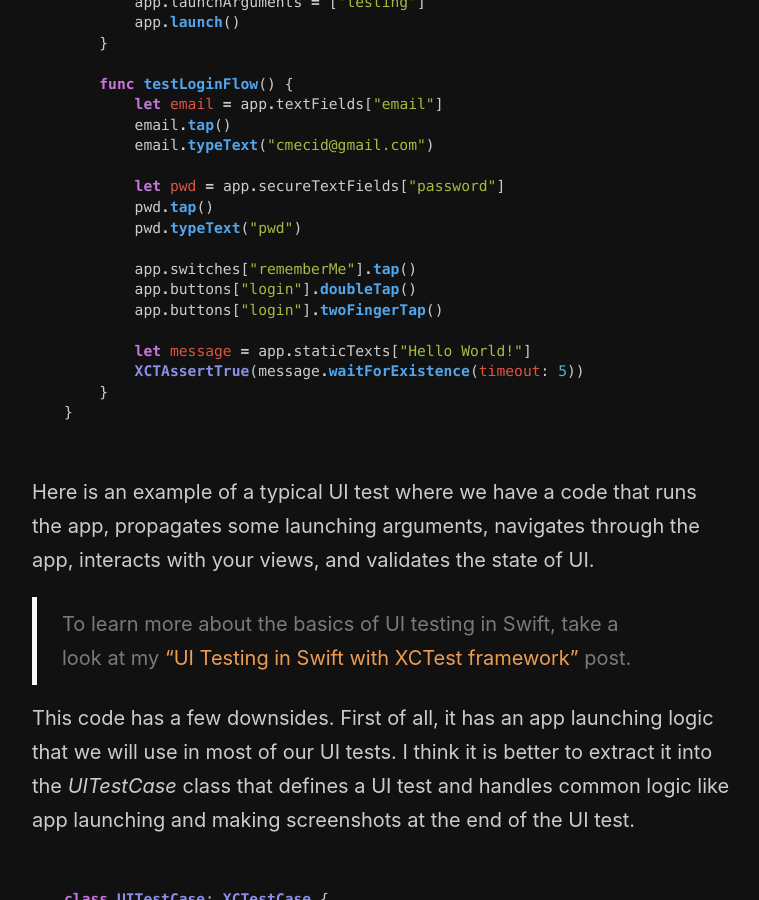
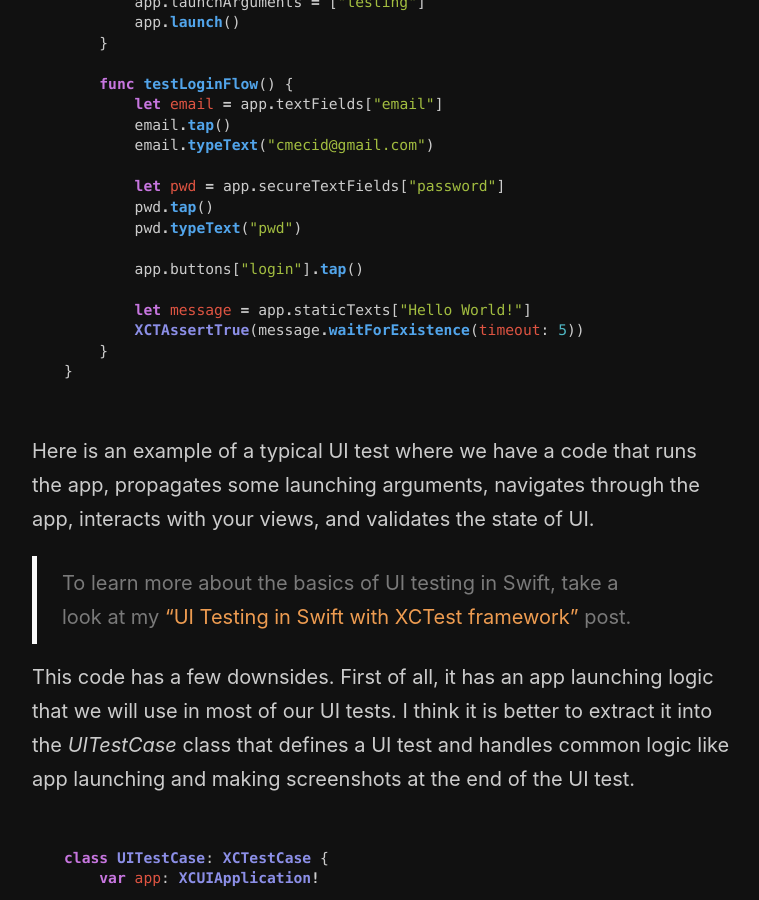
Before and after one commit to mecid/mecid.github.io, a Jekyll site: the page built from _posts/2021-03-24-ui-testing-using-page-object-pattern-in-swift.md, in a window 1280 px wide and 900 px high, scrolled down 718 px. Shown: the whole window, without its empty margins (258-1017 px from the left). Built offline with Jekyll 4.4.1, drawn with Linux system fonts in a browser that asks for light colours.

Commit message:
code example in page object post updated

```diff
--- a/_posts/2021-03-24-ui-testing-using-page-object-pattern-in-swift.md
+++ b/_posts/2021-03-24-ui-testing-using-page-object-pattern-in-swift.md
@@ -30,9 +30,7 @@ final class LoginTests: XCTestCase {
         pwd.tap()
         pwd.typeText("pwd")
 
-        app.switches["rememberMe"].tap()
-        app.buttons["login"].doubleTap()
-        app.buttons["login"].twoFingerTap()
+        app.buttons["login"].tap()
 
         let message = app.staticTexts["Hello World!"]
         XCTAssertTrue(message.waitForExistence(timeout: 5))
```
